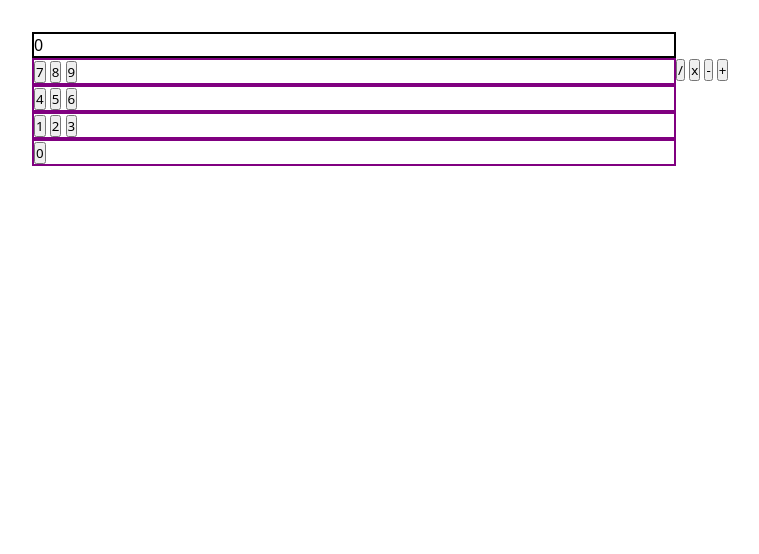
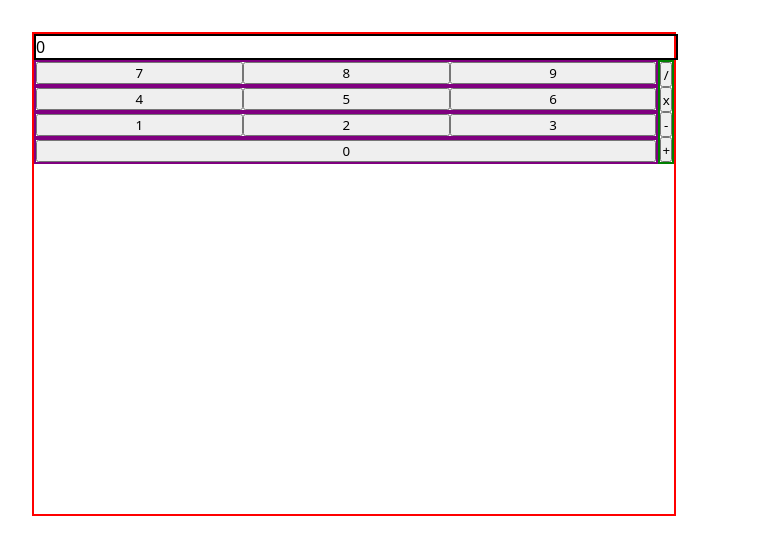
Before and after one commit to tcollm/browser-calculator, a plain HTML site: page index.html in a window 1280 px wide. Shown: the whole page, without its empty margins (0-759 px from the left). Drawn offline with Linux system fonts and the light colour scheme.

Commit message:
Set flex to 1 and flex grow of numbers to 3

```diff
--- a/style.css
+++ b/style.css
@@ -7,6 +7,9 @@
     display: flex;
     flex-direction: column;
     margin: 32px;
+    border: 2px solid red;
+    width: 640px;
+    height: 480px;
 }
 
 .buttons {
@@ -16,11 +19,26 @@
 .numbers {
     display: flex;
     flex-direction: column;
+    flex-grow: 3;
+}
+
+.operators {
+    display: flex;
+    flex-direction: column;
+    margin-left: auto;
+    border: 2px solid green;
+    flex-basis: 1;
 }
 
 .num-row-1, .num-row-2, .num-row-3, .num-row-4  {
-    width: 640px;
+    display: flex;
+    flex: 1;
     border: 2px solid purple;
+}
+
+.num-row-1 > *, .num-row-2 > *, .num-row-3 > *, .num-row-4 > *, .operators > * {
+    width: 100%;
+    flex: 1;
 }
 
 body, button{
@@ -29,5 +47,5 @@ body, button{
 
 .display {
     border: 2px solid black;
-    width: 640px;
+    width: 100%;
 }
```
